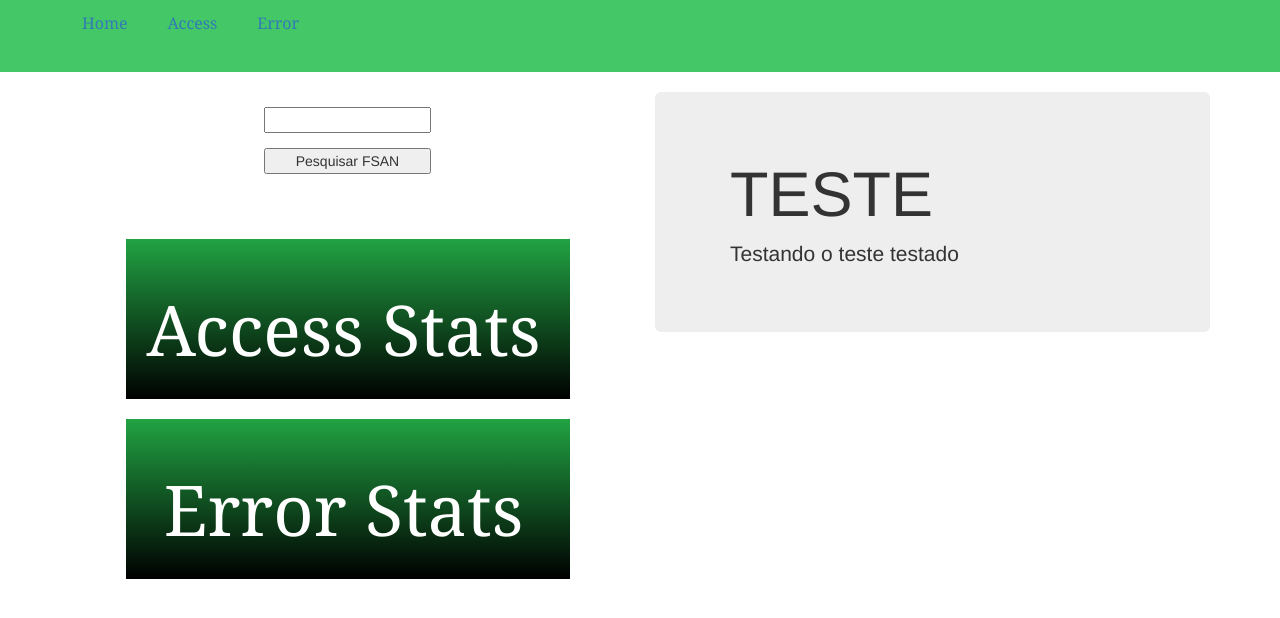
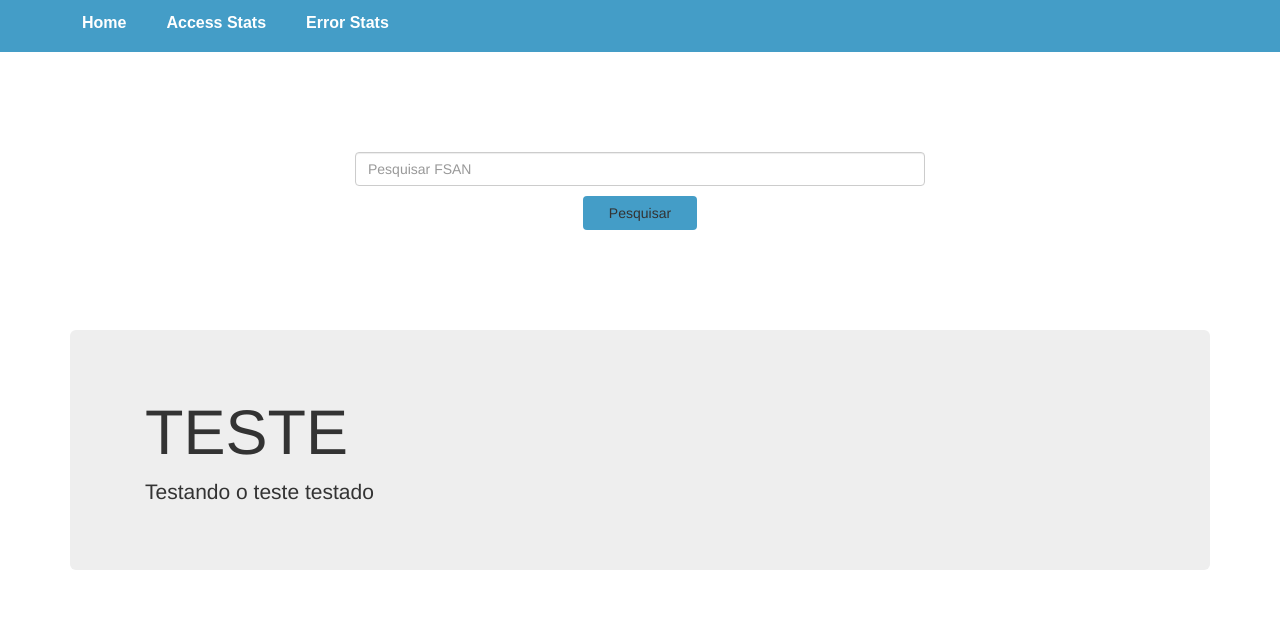
Before and after one commit to liragabriel/DS, a Flask app: page / in a window 1280 px wide. Shown: the top 618 px of the page. Run offline with Flask 2, Linux system fonts and the light colour scheme; parts of the project's set-up code (start-up, migrations or seed data) failed here and were passed over; some libraries are stand-ins or nearby versions.

Commit message:
Front-end atualizado

```diff
--- a/jupyter/error/error.py
+++ b/jupyter/error/error.py
@@ -99,6 +99,7 @@ for c in fsan:
 lista_data = []
 for x in sequencia:
     lista_data.append(pd.DataFrame(x))
+    pd.set_option('display.max_colwidth', -1)
 
 #Nomeia a coluna de cada dataframe com o valor do fsan
 for x in range(len(lista_data)):
@@ -289,8 +290,7 @@ ax.legend(labels, loc="best")
 ax.axis('equal')
 plt.savefig('static/operacao_error.png')
 
-#038AD969
-#038D60D9
+
 @app.route('/', methods=['POST', 'GET'])
 @app.route('/home', methods=['POST', 'GET'])
 def home():
@@ -319,3 +319,6 @@ def error():
 
 if __name__ == '__main__':
     app.run(debug=True)
+
+#038AD969
+#038D60D9
--- a/jupyter/error/static/estilo.css
+++ b/jupyter/error/static/estilo.css
@@ -8,6 +8,22 @@ html {
 	min-height: 100%;
 }
 
+a {
+	color: #ffffff;
+}
+
+input[type="search"] {
+    -webkit-appearance: none;
+    width: 50%;
+    margin: 0 auto;
+
+}
+
+.col-md-12 {
+    width: 100%;
+    margin-top: 100px;
+}
+
 .in-middle{
 	position: absolute;
 	transform: translateY(-50%);
@@ -16,11 +32,16 @@ html {
 .header {
     padding: 1px;
     text-align: left;
-    background: #44c767;
+    background: #449dc7;
     color: white;
 	font-size: 16px;
-	font-family: Georgia;
-	margin-bottom: 20px;
+	font-weight: 900;
+	font-family: Arial, Helvetica, sans-serif;
+}
+
+.navbar {
+	border-radius: 4px;
+	margin: 0 auto;
 }
 
 .menu {
@@ -28,14 +49,14 @@ html {
 }
 
 .pesquisa_fsan {
-	width: 30%;
-	margin-left: 35%;
+	width: 200px;
 	margin-top: 15px;
 }
 
 #btn_home{
 	margin-left: 10%;
 	margin-bottom: 15px;
+	margin-top: 15px;
 }
 
 #acc_url {
@@ -57,83 +78,33 @@ html {
 	width: 100%
 }
 
-.btn_acc {
-	margin-top: 65px;
-	margin-left: 10%;
-	float: left;
-	background: #21a343;
-  	background-image: -webkit-linear-gradient(top, #21a343, #000000);
-  	background-image: -moz-linear-gradient(top, #21a343, #000000);
-  	background-image: -ms-linear-gradient(top, #21a343, #000000);
-  	background-image: -o-linear-gradient(top, #21a343, #000000);
-  	background-image: linear-gradient(to bottom, #21a343, #000000);
-  	-webkit-border-radius: 0;
-  	-moz-border-radius: 0;
-  	border-radius: 0px;
-  	font-family: Georgia;
-  	color: #ffffff;
-  	font-size: 70px;
-  	padding: 40px 28px 40px 20px;
-	text-decoration: none;
-	width: 80%;
-	height: 160px;
-	text-align: center;
-}
-
-.btn_acc:hover {
-	background: #f0f0f0;
-  	background-image: -webkit-linear-gradient(top, #f0f0f0, #54ed1d);
-  	background-image: -moz-linear-gradient(top, #f0f0f0, #54ed1d);
-  	background-image: -ms-linear-gradient(top, #f0f0f0, #54ed1d);
-  	background-image: -o-linear-gradient(top, #f0f0f0, #54ed1d);
-  	background-image: linear-gradient(to bottom, #f0f0f0, #54ed1d);
-  	text-decoration: none;
-}
-
-.btn_acc:active {
-	position:relative;
-	top:1px;
-}
-
-.btn_error {
-	margin-top: 20px;
-	margin-left: 10%;
-	float: left;
-	background: #21a343;
-  	background-image: -webkit-linear-gradient(top, #21a343, #000000);
-  	background-image: -moz-linear-gradient(top, #21a343, #000000);
-  	background-image: -ms-linear-gradient(top, #21a343, #000000);
-  	background-image: -o-linear-gradient(top, #21a343, #000000);
-  	background-image: linear-gradient(to bottom, #21a343, #000000);
-  	-webkit-border-radius: 0;
-  	-moz-border-radius: 0;
-  	border-radius: 0px;
-  	font-family: Georgia;
-  	color: #ffffff;
-  	font-size: 70px;
-  	padding: 40px 28px 40px 20px;
-	text-decoration: none;
-	width: 80%;
-	height: 160px;
-	text-align: center;
-}
-
-.btn_error:hover {
-	background: #f0f0f0;
-  	background-image: -webkit-linear-gradient(top, #f0f0f0, #54ed1d);
-  	background-image: -moz-linear-gradient(top, #f0f0f0, #54ed1d);
-  	background-image: -ms-linear-gradient(top, #f0f0f0, #54ed1d);
-  	background-image: -o-linear-gradient(top, #f0f0f0, #54ed1d);
-  	background-image: linear-gradient(to bottom, #f0f0f0, #54ed1d);
-  	text-decoration: none;
-}
-
-.btn_error:active {
-	position:relative;
-	top:1px;
-}
-
 .dataframe {
 	width: 80%;
 	margin: 0 auto;
 }
+
+.btn {
+
+    display: inline-block;
+    padding: 6px 12px;
+    margin-top: 10px;
+    font-size: 14px;
+    font-weight: 400;
+    line-height: 1.42857143;
+    text-align: center;
+    white-space: nowrap;
+    vertical-align: middle;
+    -ms-touch-action: manipulation;
+    touch-action: manipulation;
+    cursor: pointer;
+    -webkit-user-select: none;
+    -moz-user-select: none;
+    -ms-user-select: none;
+    user-select: none;
+    background-image: none;
+    border: 1px solid transparent;
+    border-radius: 4px;
+    margin-left: 45%;
+    width: 10%;
+	background-color: #449dc7;
+}
--- a/jupyter/error/templates/get_tabela.html
+++ b/jupyter/error/templates/get_tabela.html
@@ -4,6 +4,7 @@
 
     <head>
         <link rel="stylesheet" type="text/css" href="static/estilo.css">
+        <link rel="stylesheet" type="text/css" href="static/bootstrap/css/bootstrap.min.css">
     </head>
 
     <body>
@@ -11,7 +12,7 @@
             <input id="btn_home" type="submit" value="Home">
         </form>
         <form>
-            <div>
+            <div class="table-responsive">
                 {{ resposta | safe }}
             </div>
         </form>
--- a/jupyter/error/templates/home.html
+++ b/jupyter/error/templates/home.html
@@ -18,10 +18,10 @@
                         <a href="home" title="Home">Home</a>
                     </ul>
                     <ul>
-                        <a href="access" title="Access">Access</a>
+                        <a href="access" title="Access">Access Stats</a>
                     </ul>
                     <ul>
-                        <a href="error" title="Error">Error</a>
+                        <a href="error" title="Error">Error Stats</a>
                     </ul>
                 </ul>
             </nav>
@@ -30,33 +30,20 @@
         <div class="container">
 
             <div class="row">
-
-                <div class="col-md-6">
+                <div class="col-md-12">
                     <form action="home" method="POST">
                         <fieldset>
-                            <div>
-                                <input class="pesquisa_fsan" type="text" id="fsan" name="fsan">
-                            </div>
-                            <div>
-                                <button class="pesquisa_fsan" type="submit">Pesquisar FSAN</button>
-                            </div>
+                            <form class="form-inline my-2 my-lg-0">
+                                <input name="fsan" class="form-control mr-sm-2" type="search" placeholder="Pesquisar FSAN" aria-label="Search">
+                                <button class="btn btn-outline-success my-2 my-sm-0" type="submit">Pesquisar</button>
+                            </form>
                         </fieldset>
                     </form>
+                </div>
+            </div>
 
-                    <div id="btn_acc">
-                        <table class="tb_btn">
-                            <a href="access" class="btn_acc">Access Stats</a>
-                        </table>
-                    </div>
-
-                    <div id="btn_error">
-                        <table class="tb_btn">
-                            <a href="error" class="btn_error">Error Stats</a>
-                        </table>
-                    </div>
-                </div>
-
-                <div class="col-md-6">
+            <div class="row">
+                <div class="col-md-12">
                     <div class="jumbotron jumbotron-fluid">
                         <div class="container">
                             <h1 class="display-4">TESTE</h1>
@@ -64,7 +51,6 @@
                         </div>
                     </div>
                 </div>
-
             </div>
 
         </div>
```
Also changed, not shown: jupyter/error/templates/access.html (+4 -4 lines), jupyter/error/templates/error.html (+4 -4 lines), 1 other file.
